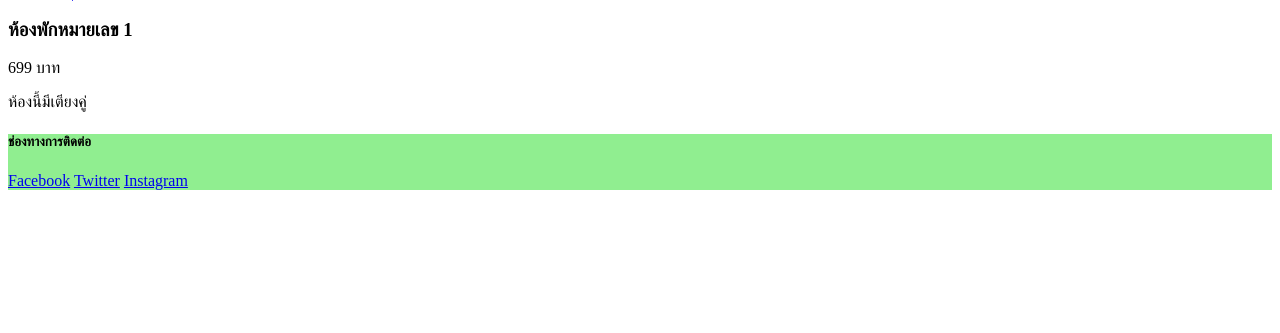
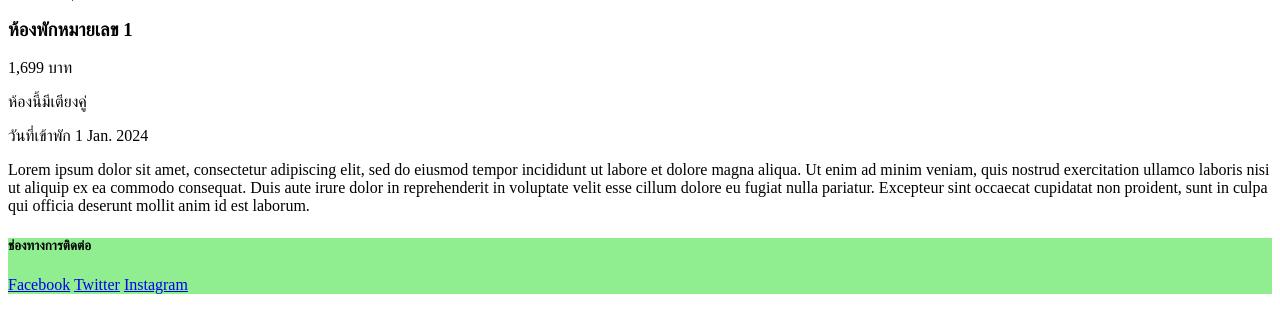
Before and after one commit to Jirayu-307/my_end_project, a Django app: page /rooms/1 in a window 1280 px wide. Shown: the part 26-359 px from the top of the page. Run offline with Django 5.2, Linux system fonts and the light colour scheme.

Commit message:
Add filters on templates

```diff
--- a/app_rooms/templates/app_rooms/room.html
+++ b/app_rooms/templates/app_rooms/room.html
@@ -6,13 +6,15 @@
 {% if room is not None %}
 <div>
     <h3>{{ room.title }}</h3>
-    <p>{{ room.price }} บาท</p>
+    <p>{{ room.price|floatformat:'g' }} บาท</p>
     {% if room.is_multiple_bed %}
         <p>ห้องนี้มีเตียงคู่</p>
     {% else %}
         <p>ห้องนี้มีเตียงเดี่ยว</p>
     {% endif %}
     <p></p>
+    <p>วันที่เข้าพัก {{ room.datetest|date:'j N Y' }}</p>
+    <p>Lorem ipsum dolor sit amet, consectetur adipiscing elit, sed do eiusmod tempor incididunt ut labore et dolore magna aliqua. Ut enim ad minim veniam, quis nostrud exercitation ullamco laboris nisi ut aliquip ex ea commodo consequat. Duis aute irure dolor in reprehenderit in voluptate velit esse cillum dolore eu fugiat nulla pariatur. Excepteur sint occaecat cupidatat non proident, sunt in culpa qui officia deserunt mollit anim id est laborum.</p>
 </div>
 {% else %}
     <p>ไม่พบห้องพักนี้</p>
--- a/app_rooms/templates/app_rooms/rooms.html
+++ b/app_rooms/templates/app_rooms/rooms.html
@@ -8,12 +8,13 @@
     {% for room in rooms %}
         <div style="background-color: lightblue;">
             <h3><a href="{% url 'room' room.id %}">{{ room.title }}</a></h3>
-            <p>{{ room.price }} บาท</p>
+            <p>{{ room.price|floatformat:'g' }} บาท</p>
             {% if room.is_multiple_bed %}
                 <p>ห้องนี้มีเตียงคู่</p>
             {% else %}
                 <p>ห้องนี้มีเตียงเดี่ยว</p>
             {% endif %}
+            <p>วันที่เข้าพัก {{ room.datetest|date:'j N Y' }}</p>
         </div>
     {% empty %}
         <p>ยังไม่มีข้อมูล</p>
--- a/app_rooms/views.py
+++ b/app_rooms/views.py
@@ -1,11 +1,24 @@
+from datetime import datetime
 from django.http.response import HttpResponse
 from django.shortcuts import render
 
 all_rooms = [
-    {'id': 1, 'title': 'ห้องพักหมายเลข 1', 'price': 699, 'is_multiple_bed': True},
-    {'id': 2, 'title': 'ห้องพักหมายเลข 2', 'price': 499, 'is_multiple_bed': False},
-    {'id': 3, 'title': 'ห้องพักหมายเลข 3', 'price': 699, 'is_multiple_bed': True},
-    {'id': 4, 'title': 'ห้องพักหมายเลข 4', 'price': 499, 'is_multiple_bed': False},
+    {
+        'id': 1, 'title': 'ห้องพักหมายเลข 1', 'price': 1699, 'is_multiple_bed': True,
+        'datetest': datetime(2024, 1, 1)
+    },
+    {
+        'id': 2, 'title': 'ห้องพักหมายเลข 2', 'price': 1499, 'is_multiple_bed': False,
+        'datetest': datetime(2024, 1, 2)
+    },
+    {
+        'id': 3, 'title': 'ห้องพักหมายเลข 3', 'price': 1699, 'is_multiple_bed': True,
+        'datetest': datetime(2024, 1, 3)
+    },
+    {
+        'id': 4, 'title': 'ห้องพักหมายเลข 4', 'price': 1499, 'is_multiple_bed': False,
+        'datetest': datetime(2024, 1, 4)
+    },
 ]
 
 # Create your views here.
--- a/project_guesthouse/settings.py
+++ b/project_guesthouse/settings.py
@@ -105,9 +105,9 @@ AUTH_PASSWORD_VALIDATORS = [
 # Internationalization
 # https://docs.djangoproject.com/en/5.1/topics/i18n/
 
-LANGUAGE_CODE = 'en-us'
+LANGUAGE_CODE = 'th'
 
-TIME_ZONE = 'UTC'
+TIME_ZONE = 'Asia/Bangkok'
 
 USE_I18N = True
 
```
